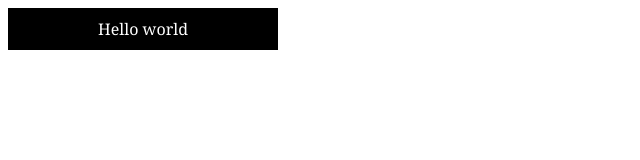
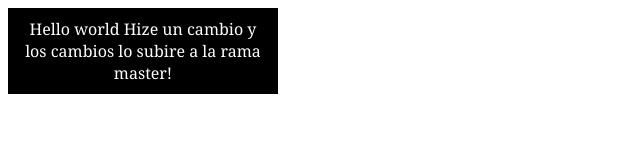
Before and after one commit to nuevo-user/example, a website: page index.html in a window 1280 px wide. Shown: the whole page, without its empty margins (0-640 px from the left). Drawn offline with Linux system fonts and the light colour scheme.

Commit message:
probando la absorbcion de cambios de la rama master

```diff
--- a/index.html
+++ b/index.html
@@ -9,6 +9,7 @@
 <body>
     <div>
         Hello world
+        Hize un cambio y los cambios lo subire a la rama master!
     </div>
     <script src="js/index.js"></script>
 </body>
```
